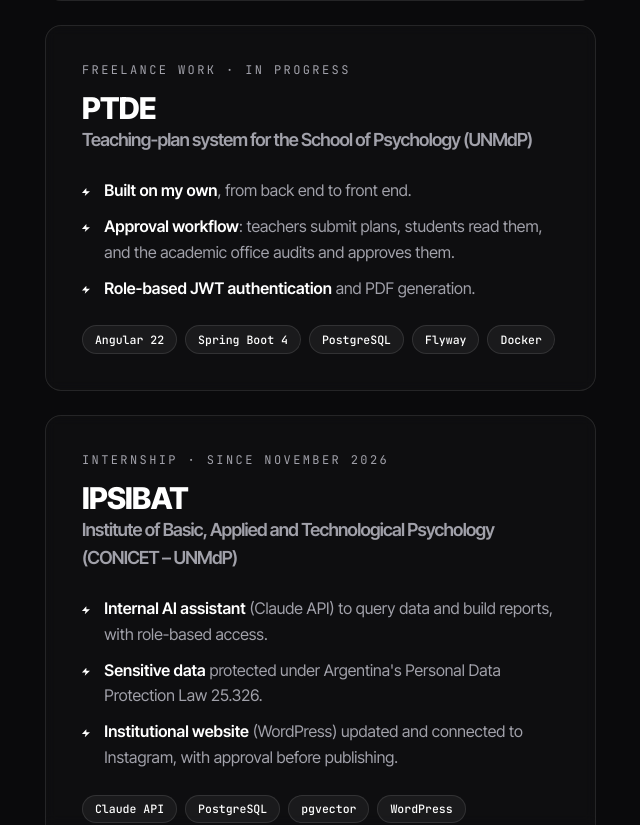
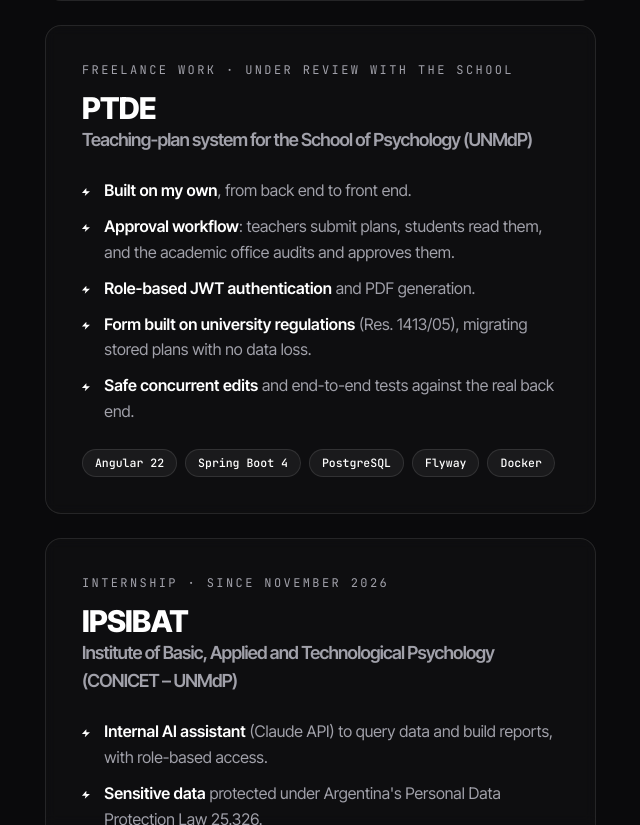
Before and after one commit to juanestavillo/juanestavillo.github.io, a plain HTML site: page index.html in a window 1280 px wide. Shown: the part 1311-2136 px from the top of the page, without its empty margins (620-1260 px from the left). Drawn offline with nearby package versions, Linux system fonts and the light colour scheme.

Commit message:
feat(portfolio): add PTDE form v2 highlights to card and CV (#5)

```diff
--- a/assets/js/i18n.js
+++ b/assets/js/i18n.js
@@ -29,11 +29,13 @@
     foodies4: `${strong("UI with Tailwind CSS v4")}, responsive and accessible.`,
     foodies5: `${strong("Interactive map (Leaflet)")} to discover nearby restaurants.`,
     foodies6: `${strong("Metrics dashboard (Chart.js)")} with new users, ratings, reservations, and reviews.`,
-    ptdeLabel: "Freelance work · In progress",
+    ptdeLabel: "Freelance work · Under review with the school",
     ptdeSub: "Teaching-plan system for the School of Psychology (UNMdP)",
     ptde1: `${strong("Built on my own")}, from back end to front end.`,
     ptde2: `${strong("Approval workflow")}: teachers submit plans, students read them, and the academic office audits and approves them.`,
     ptde3: `${strong("Role-based JWT authentication")} and PDF generation.`,
+    ptde4: `${strong("Form built on university regulations")} (Res. 1413/05), migrating stored plans with no data loss.`,
+    ptde5: `${strong("Safe concurrent edits")} and end-to-end tests against the real back end.`,
     ipsibatLabel: "Internship · Since November 2026",
     ipsibatSub: "Institute of Basic, Applied and Technological Psychology (CONICET – UNMdP)",
     ipsibat1: `${strong("Internal AI assistant")} (Claude API) to query data and build reports, with role-based access.`,
--- a/index.html
+++ b/index.html
@@ -170,7 +170,7 @@
           </article>
 
           <article class="glass-card group mt-6" data-reveal>
-            <p class="font-mono text-xs uppercase tracking-[0.2em] text-silver" data-i18n="ptdeLabel">Trabajo freelance · En desarrollo</p>
+            <p class="font-mono text-xs uppercase tracking-[0.2em] text-silver" data-i18n="ptdeLabel">Trabajo freelance · En revisión con la facultad</p>
             <h4 class="mt-3 text-2xl font-extrabold tracking-tight text-white sm:text-3xl">
               PTDE
               <span class="block text-base font-semibold text-silver sm:text-lg" data-i18n="ptdeSub">Plan de Trabajo Docente para la Facultad de Psicología (UNMdP)</span>
@@ -180,6 +180,8 @@
               <li data-i18n="ptde1"><strong>Desarrollo individual</strong>, del back-end al front-end.</li>
               <li data-i18n="ptde2"><strong>Flujo de aprobación</strong>: los docentes presentan planes, los alumnos los consultan y la Secretaría Académica los audita y aprueba.</li>
               <li data-i18n="ptde3"><strong>Autenticación JWT por roles</strong> y generación de PDF.</li>
+              <li data-i18n="ptde4"><strong>Formulario según la normativa</strong> de la universidad (Res. 1413/05), con migración de los planes ya cargados sin pérdida de datos.</li>
+              <li data-i18n="ptde5"><strong>Ediciones simultáneas seguras</strong> y pruebas de punta a punta contra el back-end real.</li>
             </ul>
 
             <ul class="mt-6 flex flex-wrap gap-2" aria-label="Tecnologías utilizadas">
```
Also changed, not shown: 2 other files.
